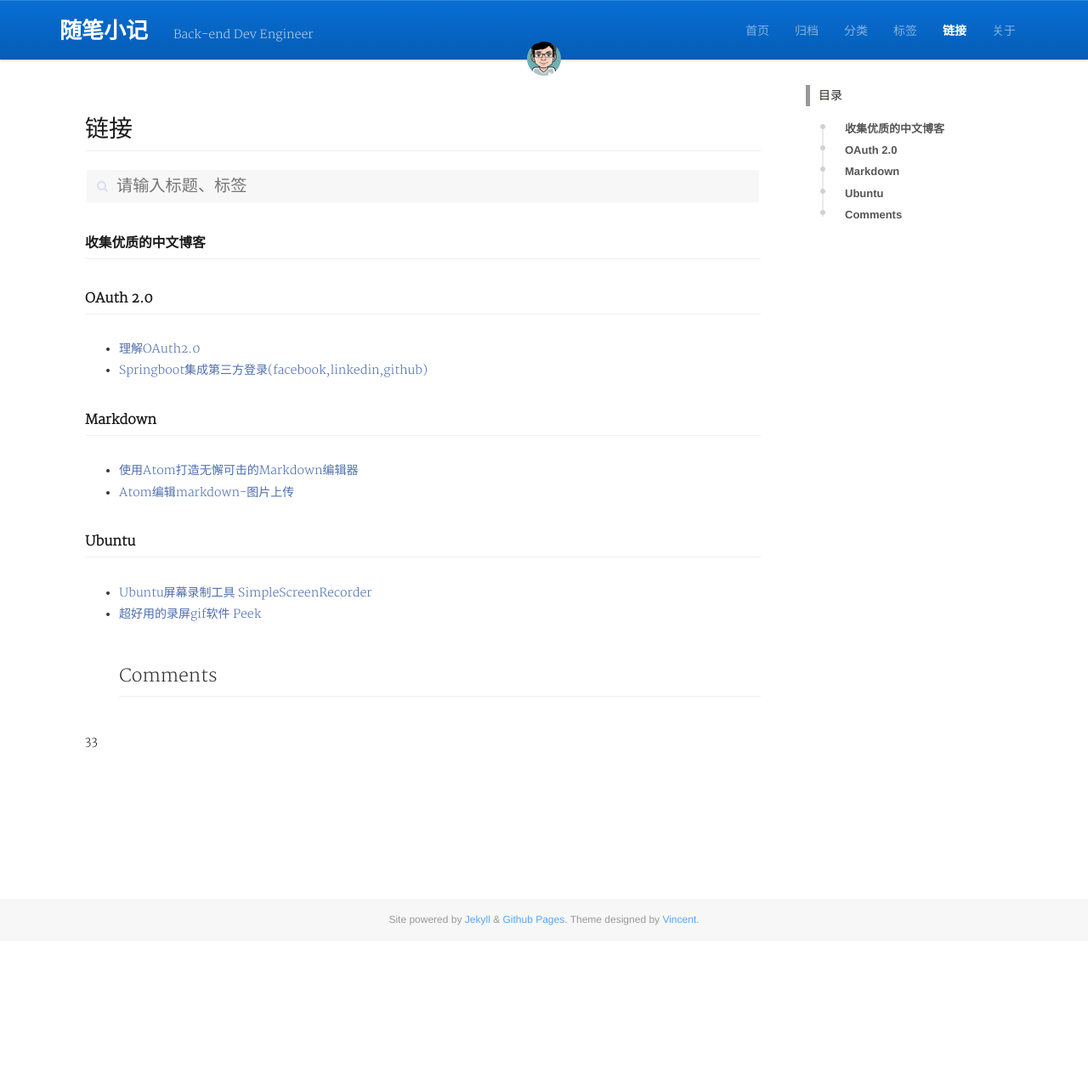
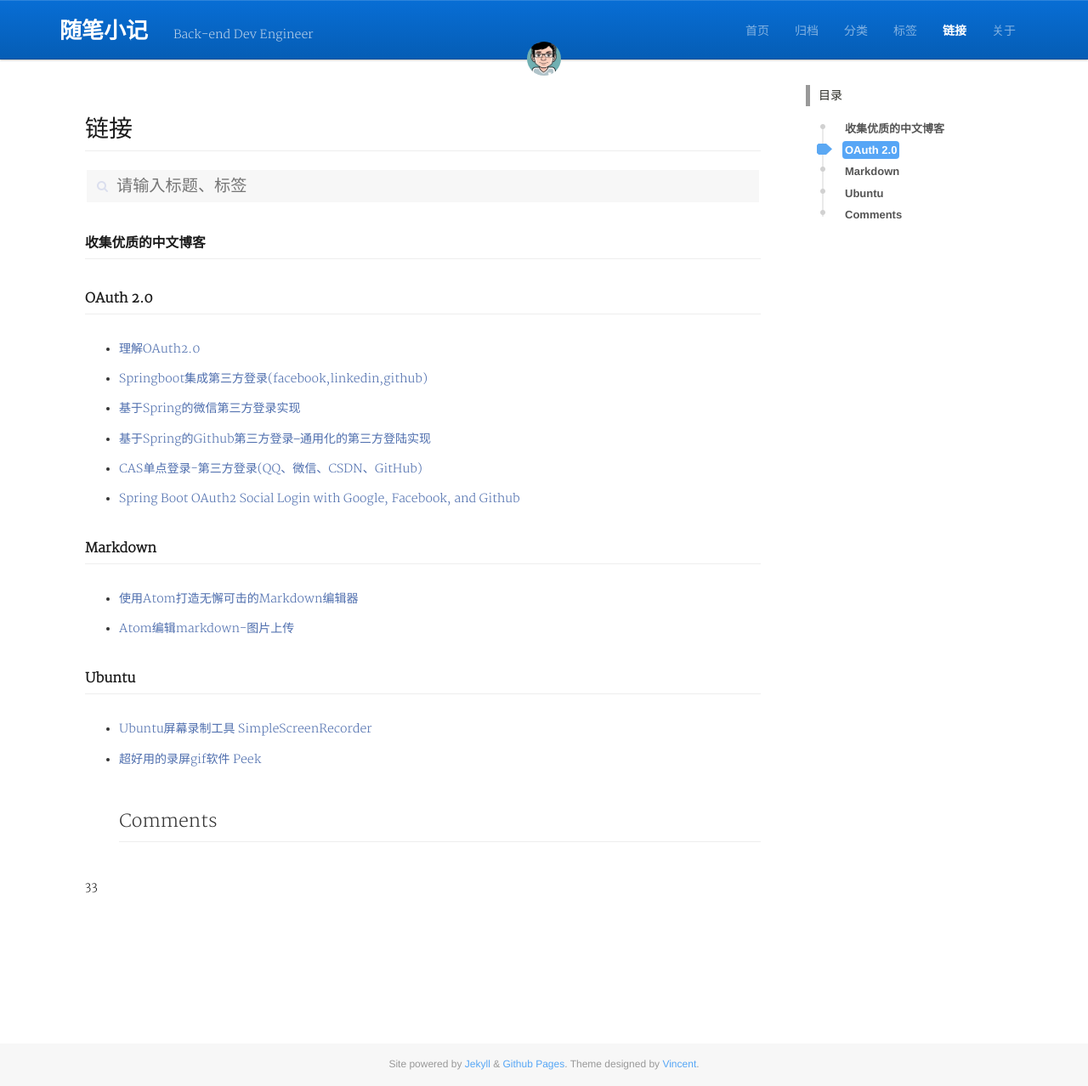
Before and after one commit to lizhiyong2000/lizhiyong2000.github.io, a Jekyll site: the page built from page/3link.md, in a window 1280 px wide. Shown: the whole page at 85% size. Built offline with Jekyll 4.4.1, drawn with Linux system fonts in a browser that asks for light colours; comment, search, counter and statistics services are not loaded; a style sheet for code colours, icons or effects is not loaded; before the commit the page ends 1107 px from its top, so only the background shows below that.

Commit message:
update config

```diff
--- a/page/3link.md
+++ b/page/3link.md
@@ -19,15 +19,27 @@
 ## OAuth 2.0
 
 * [理解OAuth2.0](http://www.ruanyifeng.com/blog/2014/05/oauth_2_0.html)
+
 * [Springboot集成第三方登录(facebook,linkedin,github)](https://blog.csdn.net/iverson2010112228/article/details/53673132)
+
+* [基于Spring的微信第三方登录实现](https://www.tianmaying.com/tutorial/OAuth-login-weixin)
+
+* [基于Spring的Github第三方登录--通用化的第三方登陆实现](https://www.tianmaying.com/tutorial/OAuth-login-impl)
+
+
+* [CAS单点登录-第三方登录(QQ、微信、CSDN、GitHub)](https://blog.csdn.net/u010475041/article/details/78300586)
+
+* [Spring Boot OAuth2 Social Login with Google, Facebook, and Github](https://www.callicoder.com/spring-boot-security-oauth2-social-login-part-1/)
 
 ## Markdown
 * [使用Atom打造无懈可击的Markdown编辑器](https://www.cnblogs.com/fanzhidongyzby/p/6637084.html)
+
 * [Atom编辑markdown-图片上传](https://www.jianshu.com/p/fa30b769c5cc)
 
 
 ## Ubuntu
 * [Ubuntu屏幕录制工具 SimpleScreenRecorder](https://blog.csdn.net/Draonly/article/details/74898031)
+
 * [超好用的录屏gif软件 Peek](https://www.jianshu.com/p/9069991bbce6)
 ## Comments
 
```
